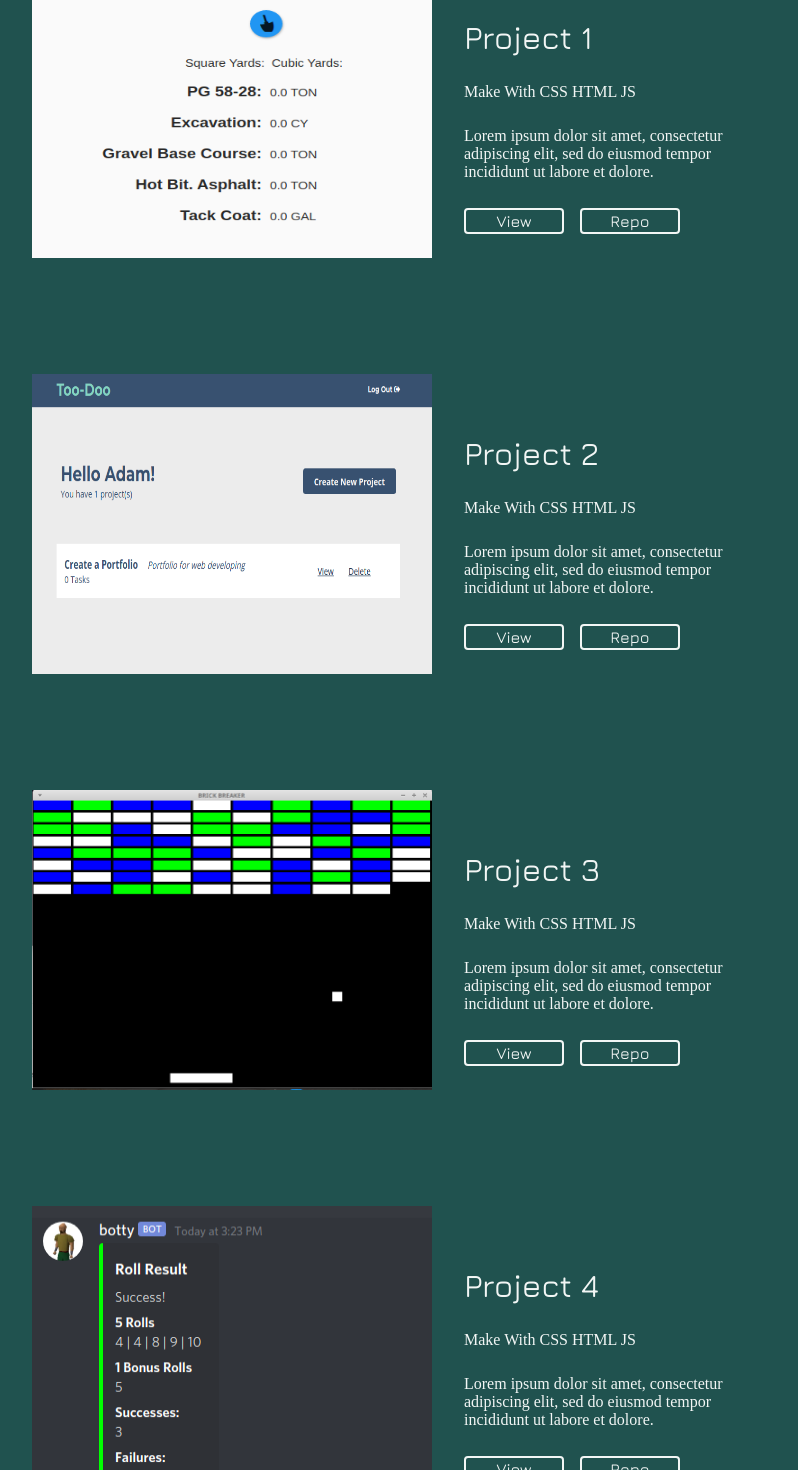
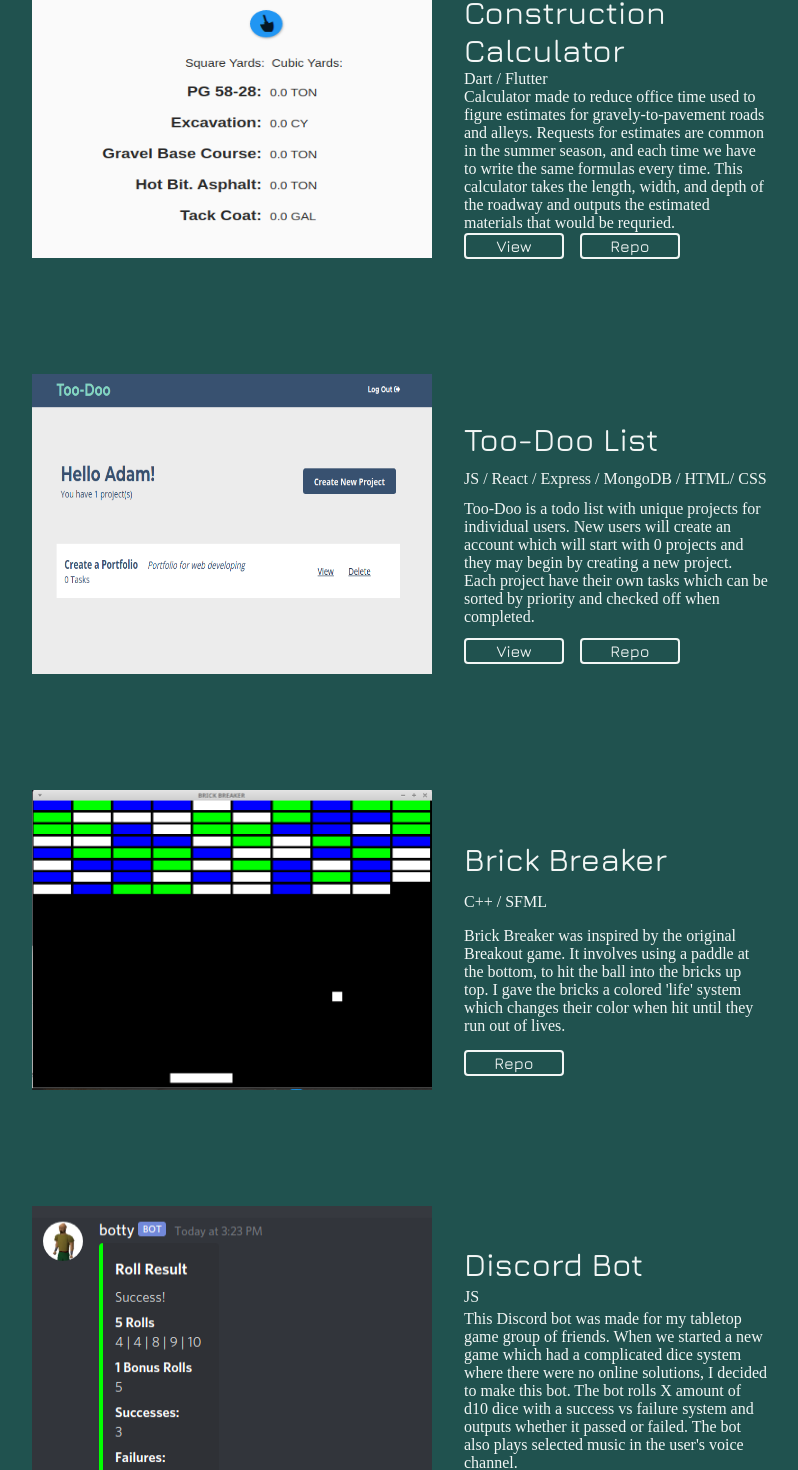
Before and after one commit to ajhanson22227/portfolio, a React (Create React App) app: page / in a window 1280 px wide. Shown: the part 2136-3606 px from the top of the page, without its empty margins (224-1022 px from the left). Built offline with nearby package versions, Linux system fonts and the light colour scheme.

Commit message:
Add Project descriptions

```diff
--- a/src/components/Project/Project.js
+++ b/src/components/Project/Project.js
@@ -18,11 +18,15 @@ const Project = () => {
             <img src={constructionPic} alt="construction calculator preview" />
           </div>
           <div className="project-info">
-            <div className="project-title">Project 1</div>
-            <div className="project-tools">Make With CSS HTML JS</div>
+            <div className="project-title">Construction Calculator</div>
+            <div className="project-tools">Dart / Flutter</div>
             <div className="project-desc">
-              Lorem ipsum dolor sit amet, consectetur adipiscing elit, sed do
-              eiusmod tempor incididunt ut labore et dolore.
+              Calculator made to reduce office time used to figure estimates for
+              gravely-to-pavement roads and alleys. Requests for estimates are
+              common in the summer season, and each time we have to write the
+              same formulas every time. This calculator takes the length, width,
+              and depth of the roadway and outputs the estimated materials that
+              would be requried.
             </div>
 
             <div className="project-view">
@@ -35,14 +39,22 @@ const Project = () => {
         {/* Proj 2 */}
         <div className="project">
           <div className="project-image">
-            <img src={tooDOo} alt="construction calculator preview" />
+            <img
+              src={tooDOo}
+              alt="screenshot of the Too-Doo app project page"
+            />
           </div>
           <div className="project-info">
-            <div className="project-title">Project 2</div>
-            <div className="project-tools">Make With CSS HTML JS</div>
+            <div className="project-title">Too-Doo List</div>
+            <div className="project-tools">
+              JS / React / Express / MongoDB / HTML/ CSS{" "}
+            </div>
             <div className="project-desc">
-              Lorem ipsum dolor sit amet, consectetur adipiscing elit, sed do
-              eiusmod tempor incididunt ut labore et dolore.
+              Too-Doo is a todo list with unique projects for individual users.
+              New users will create an account which will start with 0 projects
+              and they may begin by creating a new project. Each project have
+              their own tasks which can be sorted by priority and checked off
+              when completed.
             </div>
 
             <div className="project-view">
@@ -55,18 +67,19 @@ const Project = () => {
         {/* Proj 3 */}
         <div className="project">
           <div className="project-image">
-            <img src={brickbreak} alt="construction calculator preview" />
+            <img src={brickbreak} alt="Screenshot of the brick breaker game" />
           </div>
           <div className="project-info">
-            <div className="project-title">Project 3</div>
-            <div className="project-tools">Make With CSS HTML JS</div>
+            <div className="project-title">Brick Breaker</div>
+            <div className="project-tools">C++ / SFML</div>
             <div className="project-desc">
-              Lorem ipsum dolor sit amet, consectetur adipiscing elit, sed do
-              eiusmod tempor incididunt ut labore et dolore.
+              Brick Breaker was inspired by the original Breakout game. It
+              involves using a paddle at the bottom, to hit the ball into the
+              bricks up top. I gave the bricks a colored 'life' system which
+              changes their color when hit until they run out of lives.
             </div>
 
             <div className="project-view">
-              <div className="view-button">View </div>
               <div className="view-button"> Repo</div>
             </div>
           </div>
@@ -78,15 +91,18 @@ const Project = () => {
             <img src={discordBot} alt="construction calculator preview" />
           </div>
           <div className="project-info">
-            <div className="project-title">Project 4</div>
-            <div className="project-tools">Make With CSS HTML JS</div>
+            <div className="project-title">Discord Bot</div>
+            <div className="project-tools">JS</div>
             <div className="project-desc">
-              Lorem ipsum dolor sit amet, consectetur adipiscing elit, sed do
-              eiusmod tempor incididunt ut labore et dolore.
+              This Discord bot was made for my tabletop game group of friends.
+              When we started a new game which had a complicated dice system
+              where there were no online solutions, I decided to make this bot.
+              The bot rolls X amount of d10 dice with a success vs failure
+              system and outputs whether it passed or failed. The bot also plays
+              selected music in the user's voice channel.
             </div>
 
             <div className="project-view">
-              <div className="view-button">View </div>
               <div className="view-button"> Repo</div>
             </div>
           </div>
```
